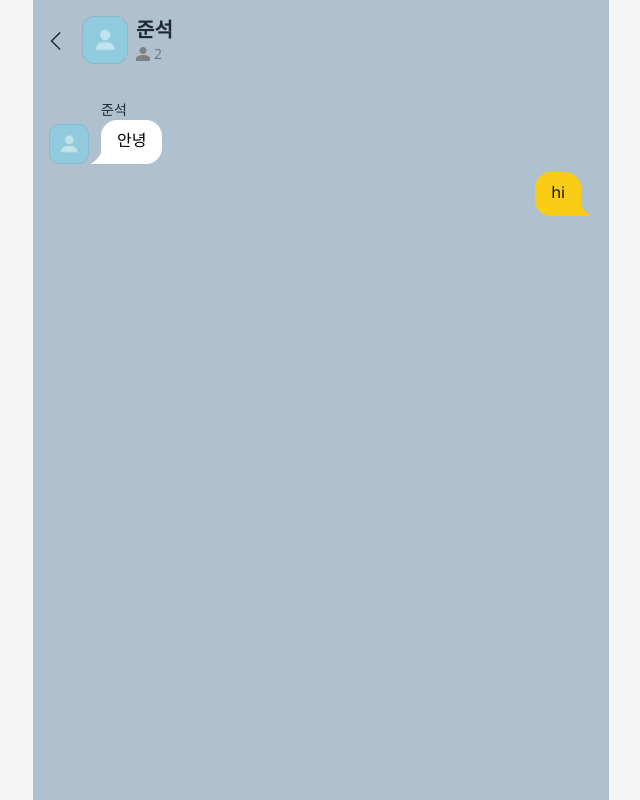
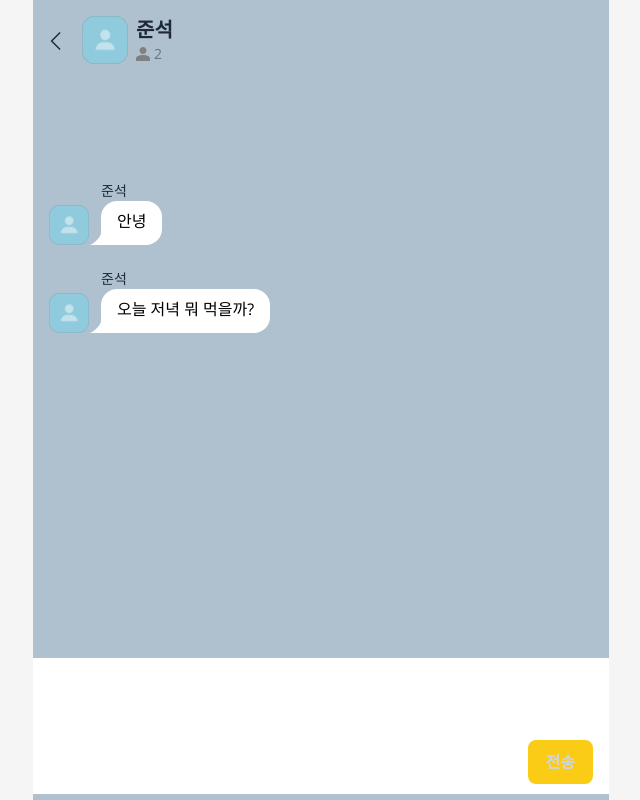
Before and after one commit to kd02109/mbtmi, a Next.js app in the folder client/: page /chating-list/question1 in a window 1280 px wide. Shown: the whole page, without its empty margins (319-959 px from the left). Built offline with nearby package versions, Linux system fonts and the light colour scheme.

Commit message:
Feat: 메시지 입력창 추가
What is this PR?
- 메시지 입력 창 추가

```diff
--- a/client/src/app/chating-list/[slug]/page.tsx
+++ b/client/src/app/chating-list/[slug]/page.tsx
@@ -1,25 +1,10 @@
 import Chat from '@/components/chat/Chat';
+import ChatPage from '@/components/chat/ChatPage';
 import SpeechBubble from '@/components/chat/SpeechBubble';
 import ChatingDetailHeader from '@/components/layout/ChatingDetailHeader';
 import { questions } from '@/data/question';
 export default function ChatingPage({ params }: { params: { slug: string } }) {
-  const question = questions.find(item => item.id === params.slug);
+  const question = questions.find(item => item.id === params.slug)!;
   console.log(question);
-  return (
-    <section className="bg-bgChating flex w-full min-h-screen max-w-xl m-auto flex-col">
-      <ChatingDetailHeader
-        name={question!.name}
-        number={2}
-        profile={question!.profile}
-      />
-      <article className="flex flex-col px-4 mt-4">
-        <SpeechBubble
-          profile={question!.profile}
-          name={question!.name}
-          message={question!.questionMan[0]}
-        />
-        <Chat message="hi" />
-      </article>
-    </section>
-  );
+  return <ChatPage {...question} />;
 }
--- a/client/src/app/chating-list/layout.tsx
+++ b/client/src/app/chating-list/layout.tsx
@@ -6,7 +6,7 @@ export default function SlugLayout({
   children: React.ReactNode;
 }) {
   return (
-    <main className="flex w-full min-h-screen max-w-xl m-auto flex-col items-center  bg-white">
+    <main className="flex w-full h-full min-h-screen max-w-xl m-auto flex-col items-center  bg-white">
       {children}
     </main>
   );
--- /dev/null
+++ b/client/src/components/chat/ChatPage.tsx
@@ -0,0 +1,53 @@
+'use client';
+import { useState } from 'react';
+import Chat from '@/components/chat/Chat';
+import SpeechBubble from '@/components/chat/SpeechBubble';
+import ChatingDetailHeader from '@/components/layout/ChatingDetailHeader';
+import { Data } from '@/types/types';
+
+export default function ChatPage(prop: Data) {
+  const { name, profile, questionMan, questionWoman } = prop;
+  const [message, setMessage] = useState('');
+  const [answer, setAnswer] = useState<string[]>([]);
+  return (
+    <section className="bg-bgChating flex w-full h-full min-h-screen max-w-xl m-auto flex-col justify-between">
+      <ChatingDetailHeader name={name} number={2} profile={profile} />
+      <section className="flex flex-col px-4 my-4 gap-4 grow max-h-96 overflow-y-auto ">
+        {questionMan.map(item => (
+          <SpeechBubble
+            profile={profile}
+            name={name}
+            message={item}
+            key={item}
+          />
+        ))}
+        {answer.length > 0
+          ? answer.map((item, index) => <Chat key={index} message={item} />)
+          : null}
+      </section>
+      <section className="relative w-full h-full">
+        <textarea
+          value={message}
+          onChange={e => {
+            setMessage(e.target.value);
+          }}
+          cols={30}
+          rows={5}
+          className="w-full pr-20 pl-4 py-2 focus:outline-none resize-none"
+          autoFocus
+        />
+        <button
+          disabled={message.length < 1 ? true : false}
+          className={`absolute bottom-4 right-4 border-2 border-solid px-4 py-2 rounded-lg border-yellow-400 bg-yellow-400 font-bold ${
+            message.length < 1 && 'text-gray-300 border-gray-300 bg-white'
+          }`}
+          onClick={() => {
+            answer.push(message);
+            setMessage('');
+          }}>
+          전송
+        </button>
+      </section>
+    </section>
+  );
+}
```
